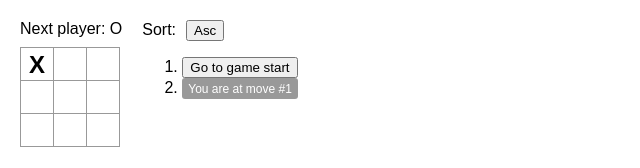
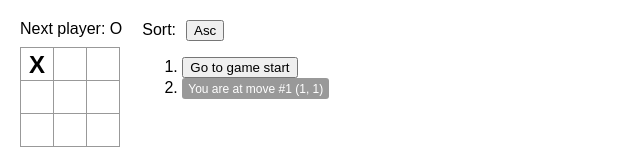
Before and after one commit to eGaruru/react-learning, a React (Create React App) app in the folder apps/tic-tac-toe/: page / in a window 1280 px wide. Both pictures are taken after a click on the button 37 px from the left and 64 px from the top of the page. Shown: the top 168 px of the page, without its empty margins (0-640 px from the left). Built offline with nearby package versions, Linux system fonts and the light colour scheme.

Commit message:
feat(tic-tac-toe): display move coordinates (row, col)

```diff
--- a/apps/tic-tac-toe/src/App.js
+++ b/apps/tic-tac-toe/src/App.js
@@ -94,19 +94,36 @@ export default function Game() {
     setCurrentMove(nextMove);
   }
 
-  const moves = history.map((_squares, move) => {
-    let displayEl;
+  const moves = history.map((squares, move) => {
+    let movePosition = "";
+
+    if (move > 0) {
+      const prevSquares = history[move - 1];
+      const changedIndex = squares.findIndex(
+        (square, i) => square !== prevSquares[i],
+      );
+
+      const row = Math.floor(changedIndex / 3) + 1;
+      const col = (changedIndex % 3) + 1;
+
+      movePosition = ` (${row}, ${col})`;
+    }
+
+    let description = "";
     if (move === currentMove) {
-      displayEl = (
-        <span className="current-move">{`You are at move #${move}`}</span>
+      description = `You are at move #${move}${movePosition}`;
+    } else if (move === 0) {
+      description = "Go to game start";
+    } else {
+      description = `Go to move #${move}${movePosition}`;
+    }
+
+    const displayEl =
+      move === currentMove ? (
+        <span className="current-move">{description}</span>
+      ) : (
+        <button onClick={() => jumpTo(move)}>{description}</button>
       );
-    } else {
-      displayEl = (
-        <button onClick={() => jumpTo(move)}>
-          {move > 0 ? `Go to move #${move}` : "Go to game start"}
-        </button>
-      );
-    }
 
     return <li key={move}>{displayEl}</li>;
   });
```
